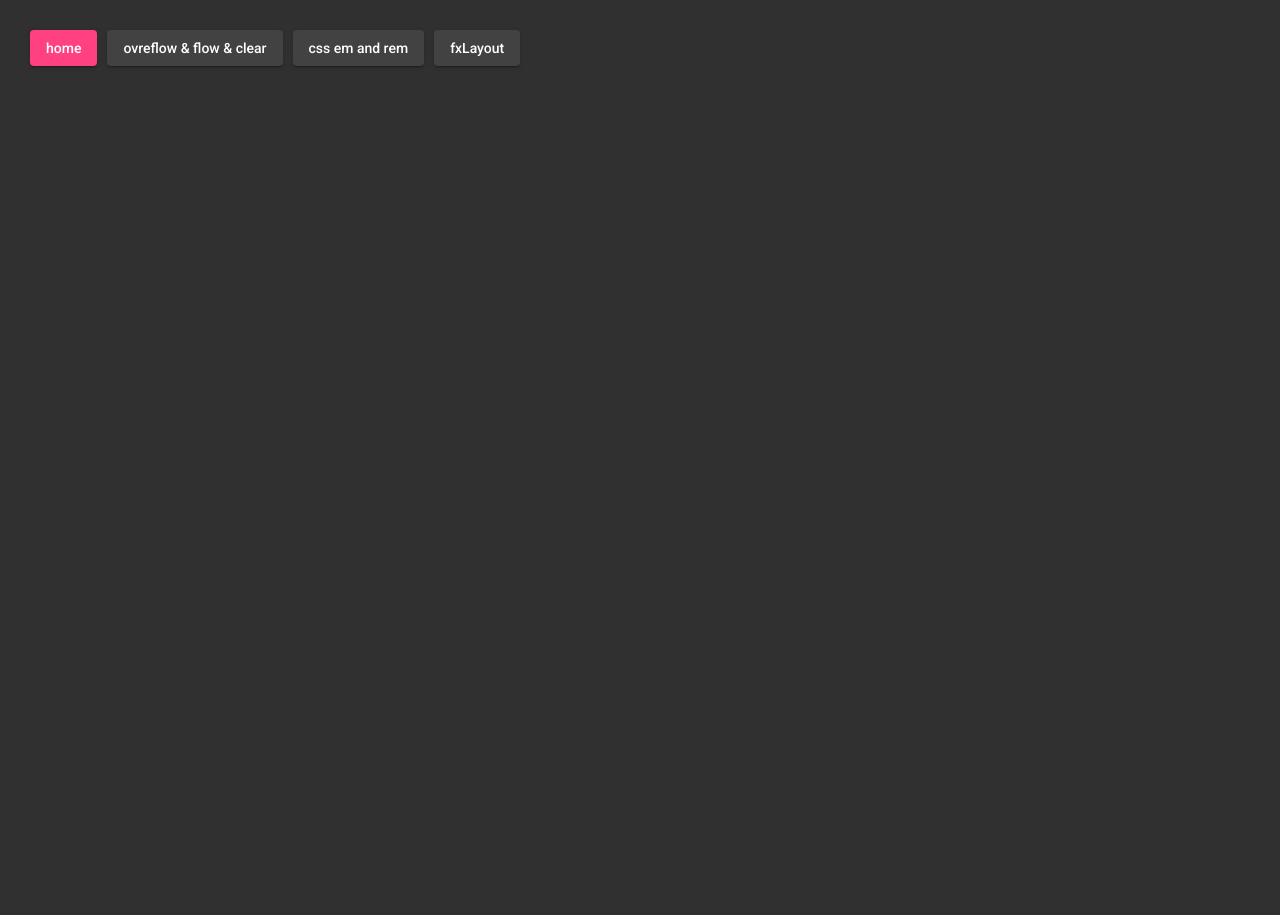
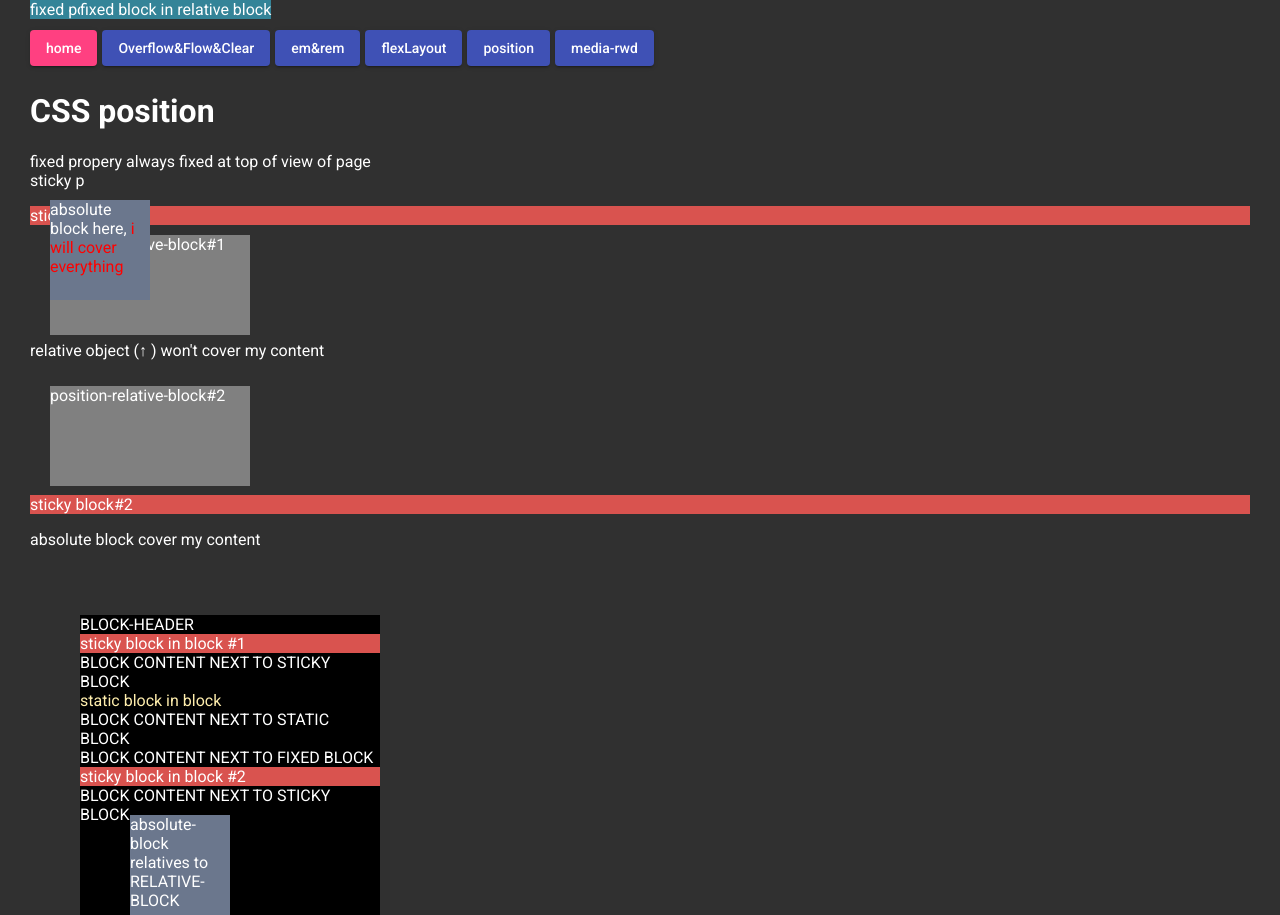
Before and after one commit to maxwolf621/CSS-Angular-Flex-Layout-, an Angular app: page /position in a window 1280 px wide. Before the commit this address led to /. Before the commit the page ends 860 px from the top, so only its background shows below. Built offline with nearby package versions, Linux system fonts and the light colour scheme.

Commit message:
9 files modified, 3 added

```diff
--- a/src/app/app-routing.module.ts
+++ b/src/app/app-routing.module.ts
@@ -6,6 +6,7 @@ import { EmandremComponent } from './emandrem/emandrem.component';
 import { MediarwdComponent } from './mediarwd/mediarwd.component';
 import { CssflexComponent } from './cssflex/cssflex.component';
 import { FxLayoutComponent } from './fx-layout/fx-layout.component';
+import { PositionComponent } from './position/position.component';
 
 const routes: Routes = [
   { path: '', redirectTo: 'home', pathMatch: 'full' },
@@ -18,6 +19,8 @@ const routes: Routes = [
   { path: 'mediarwd', component: MediarwdComponent },
   { path: 'cssflex', component: CssflexComponent },
   { path: 'flexlayout', component: FxLayoutComponent },
+  { path: 'media-rwd', component: MediarwdComponent },
+  { path: 'position', component: PositionComponent },
 ];
 
 @NgModule({
--- a/src/app/app.component.html
+++ b/src/app/app.component.html
@@ -1,7 +1,12 @@
-<div fxLayoutGap="10">
-  <button mat-raised-button routerLink="home" color="accent">home</button>
-  <button mat-raised-button routerLink="ofc">ovreflow & flow & clear</button>
-  <button mat-raised-button routerLink="emandrem">css em and rem</button>
-  <button mat-raised-button routerLink="flexlayout">fxLayout</button>
-</div>
+<ng-container *ngFor="let com of coms">
+  <button
+    class="buttons-layout"
+    mat-raised-button
+    routerLink="{{ com.link }}"
+    color="{{ com.name === 'home' ? 'accent' : 'primary' }}"
+  >
+    {{ com.name }}
+  </button>
+</ng-container>
+
 <router-outlet></router-outlet>
--- a/src/app/app.component.scss
+++ b/src/app/app.component.scss
@@ -1,3 +1,6 @@
 p {
   font-family: Lato;
 }
+.buttons-layout {
+  margin: 0 5px 5px 0;
+}
--- a/src/app/app.component.ts
+++ b/src/app/app.component.ts
@@ -5,4 +5,13 @@ import { Component, VERSION } from '@angular/core';
   templateUrl: './app.component.html',
   styleUrls: ['./app.component.scss'],
 })
-export class AppComponent {}
+export class AppComponent {
+  coms = [
+    { name: 'home', link: 'home' },
+    { name: 'Overflow&Flow&Clear', link: 'ofc' },
+    { name: 'em&rem', link: 'emandrem' },
+    { name: 'flexLayout', link: 'flexlayout' },
+    { name: 'position', link: 'position' },
+    { name: 'media-rwd', link: 'media-rwd' },
+  ];
+}
--- a/src/app/emandrem/emandrem.component.html
+++ b/src/app/emandrem/emandrem.component.html
@@ -1 +1,5 @@
 <h1>Em and Rem Usage</h1>
+
+<div class="em-parent">
+  <div class="em-child"></div>
+</div>
--- a/src/app/fx-layout/fx-layout.component.html
+++ b/src/app/fx-layout/fx-layout.component.html
@@ -1,24 +1,34 @@
-<div id="card-list" class="wrapper" fxLayout="row wrap" fxLayout.lt-sm="column"
-                    fxLayoutGap="1rem"
-                    fxLayoutAlign="flex-start">
-
-    <ng-container *ngFor="let _ of [1,2,3,4,5,6]">
-        <div class="item"
-        fxFlex="0 1 calc(33.3% - 1rem)"
-        fxFlex.lt-md="0 1 calc(50% - 1rem)"
-        fxFlex.lt-sm="calc(100% - 1rem)"></div>
-    </ng-container>
+<p></p>
+<div
+  id="card-list"
+  class="wrapper"
+  fxLayout="row wrap"
+  fxLayout.lt-sm="column"
+  fxLayoutGap="1rem"
+  fxLayoutAlign="flex-start"
+>
+  <ng-container *ngFor="let _ of [1, 2, 3, 4, 5, 6]">
+    <div
+      class="item"
+      fxFlex="0 1 calc(33.3% - 1rem)"
+      fxFlex.lt-md="0 1 calc(50% - 1rem)"
+      fxFlex.lt-sm="calc(100% - 1rem)"
+    ></div>
+  </ng-container>
 </div>
 
+<br />
 
-<br>
-
-<div class="container" gdAreas="header header header | sidebar content sidebar1 | sidebar footer sidebar1" gdRows = "25% 100px auto">
+<div
+  class="container"
+  gdAreas="header header header | sidebar content sidebar1 | sidebar footer sidebar1"
+  gdRows="25% 100px auto"
+>
   <div class="header" gdArea="header">header Angular Grid</div>
   <div class="sidebar" gdArea="sidebar">sidebar</div>
-  <div class='blocks content' gdArea='content'>
-    <p> I'm Content </p>
+  <div class="blocks content" gdArea="content">
+    <p>I'm Content</p>
   </div>
   <div class="sidebar" gdArea="sidebar1">sidebar</div>
-  <div class='blocks footer' gdArea='footer'>Footer</div>
+  <div class="blocks footer" gdArea="footer">Footer</div>
 </div>
--- a/src/app/home/home.component.ts
+++ b/src/app/home/home.component.ts
@@ -6,5 +6,4 @@ import { Component, HostBinding, OnInit } from '@angular/core';
   templateUrl: './home.component.html',
   styleUrls: ['./home.component.scss'],
 })
-export class HomeComponent {
-}
+export class HomeComponent {}
--- a/src/app/ofc/ofc.component.html
+++ b/src/app/ofc/ofc.component.html
@@ -1,70 +1,8 @@
-<html>
-  <head>
-    <style>
-      div.common{
-          width: 300px;`
-          height: 80px;
-          border: 1px solid black;
-          margin-top : 10px;
-      }
-      div.overflow-auto{
-          overflow: auto;
-      }
-      div.overflow-hidden{
-          overflow : hidden;
-      }
-      div.overflow-scroll{
-          overflow: scroll;
-      }
-      div.overflow-xy {
-          overflow-x: auto; /* Hide horizontal scrollbar */
-          overflow-y: auto; /* Add vertical scrollbar */
-      }
-      div.overflow-visible {
-        width: 200px;
-        height: 65px;
-        border: 1px solid;
-        overflow: visible;
-      }
-      div#parent1 {   /** float **/
-        float: right;
-        padding: 15px;
-      }
-      .div1 {
-        background: red;
-      }
-      .div2 {
-        background: yellow;
-      }
-      .div3 {
-        background: green;
-      }
-      div#parent2 {  /** float **/
-        float: left;
-        padding: 15px;
-      }
-      .divP1 {
-        background: red;
-      }
-      .divP2 {
-        background: yellow;
-      }
-      .divP3 {
-        background: green;
-      }
-      div.normalDiv{
-        border : 1px solid red;
-        text-align : center;
-      }
-    </style>
-  </head>
-  <body>
 <h3>overflow : visible (default)</h3>
-    <p>有Overflow</p>
-    <div class="overflow-visible">
-      You can use the overflow property when you want to have better control of
-      the layout. The overflow property specifies what happens if content
-      overflows an element's box.
+<div class="overflow-visible common">
+  You can use the overflow property when you want to have better control of the
+  layout. The overflow property specifies what happens if content overflows an
+  element's box.
 </div>
 
 <br />
@@ -74,34 +12,34 @@
 
 <h3>overflow : auto</h3>
 <div class="overflow-auto common">
-      You can use the overflow property when you want to have better control of
-      the layout. The overflow property specifies what happens if content
-      overflows an element's box.
+  You can use the overflow property when you want to have better control of the
+  layout. The overflow property specifies what happens if content overflows an
+  element's box.
 </div>
 
 <h3>overflow : hidden</h3>
 <p>hide the overflow part</p>
 <div class="overflow-hidden common">
-      You can use the overflow property when you want to have better control of
-      the layout. The overflow property specifies what happens if content
-      overflows an element's box.
+  You can use the overflow property when you want to have better control of the
+  layout. The overflow property specifies what happens if content overflows an
+  element's box.
 </div>
 
 <h3>overflow : scroll</h3>
 <p>scroll bar to avoid overflow</p>
 <div class="overflow-scroll common">
-      You can use the overflow property when you want to have better control of
-      the layout. The overflow property specifies what happens if content
-      overflows an element's box. You can use the overflow property when you
-      want to have better control of the layout. The overflow property specifies
-      what happens if content overflows an element's box.
+  You can use the overflow property when you want to have better control of the
+  layout. The overflow property specifies what happens if content overflows an
+  element's box. You can use the overflow property when you want to have better
+  control of the layout. The overflow property specifies what happens if content
+  overflows an element's box.
 </div>
 
 <h3>overflow :overflow-x and overflow-y setup</h3>
 <div class="overflow-xy common">
-      You can use the overflow property when you want to have better control of
-      the layout. The overflow property specifies what happens if content
-      overflows an element's box.
+  You can use the overflow property when you want to have better control of the
+  layout. The overflow property specifies what happens if content overflows an
+  element's box.
 </div>
 
 <h4>Flow & Clear</h4>
@@ -126,5 +64,3 @@
 <div class="normalDiv">Div 1</div>
 <div class="normalDiv">Div 2</div>
 <div class="normalDiv">Div 3</div>
-  </body>
-</html>
--- a/src/app/ofc/ofc.component.scss
+++ b/src/app/ofc/ofc.component.scss
@@ -0,0 +1,56 @@
+div.common {
+  width: 300px;
+  height: 80px;
+  border: 2px solid red;
+  margin-top: 10px;
+}
+div.overflow-auto {
+  overflow: auto;
+}
+div.overflow-hidden {
+  overflow: hidden;
+}
+div.overflow-scroll {
+  overflow: scroll;
+}
+div.overflow-xy {
+  overflow-x: auto; /* Hide horizontal scrollbar */
+  overflow-y: auto; /* Add vertical scrollbar */
+}
+div.overflow-visible {
+  width: 200px;
+  height: 65px;
+  overflow: visible;
+}
+div#parent1 {
+  /** float **/
+  float: right;
+  padding: 15px;
+}
+.div1 {
+  background: red;
+}
+.div2 {
+  background: yellow;
+}
+.div3 {
+  background: green;
+}
+div#parent2 {
+  /** float **/
+  float: left;
+  padding: 15px;
+}
+.divP1 {
+  background: red;
+}
+.divP2 {
+  background: yellow;
+}
+.divP3 {
+  background: green;
+}
+div.normalDiv {
+  border: 1px solid red;
+  text-align: center;
+}
--- /dev/null
+++ b/src/app/position/position.component.css
@@ -0,0 +1,48 @@
+#block {
+  position: relative;
+  top: 10px;
+  left: 20px;
+  width: 200px;
+  height: 100px;
+  background-color: grey;
+}
+#out_block {
+  position: relative;
+  top: 50px;
+  left: 50px;
+  width: 300px;
+  height: 300px;
+  background-color: black;
+}
+#absolute-block {
+  position: absolute;
+  top: 200px;
+  left: 50px;
+  width: 100px;
+  height: 100px;
+  background-color: #6b778d;
+}
+#out_block1 {
+  height: 3000px;
+}
+#out_block:hover #absolute_block {
+  display: block;
+}
+#fixed-block {
+  display: flex;
+  flex-direction: row;
+  justify-content: space-between;
+  position: fixed;
+  top: 0px;
+  background-color: #348498;
+  gap: 10px 10px;
+}
+#sticky-block {
+  position: sticky;
+  top: 0px;
+  background-color: #d9534f;
+}
+#staticBlock {
+  position: static;
+  background-color: grey;
+}
--- /dev/null
+++ b/src/app/position/position.component.html
@@ -0,0 +1,33 @@
+<h1>CSS position</h1>
+<p> fixed propery always fixed at top of view of page <br/> sticky p
+
+<div id="sticky-block">sticky block#1</div>
+
+<div id="block">position-relative-block#1</div>
+<p>relative object (&uarr; ) won't cover my content</p>
+
+<div id="fixed-block">fixed position</div>
+
+<div id="block">position-relative-block#2</div>
+
+<br />
+
+<div id="sticky-block">sticky block#2</div>
+<div id="absolute-block">
+  absolute block here,
+  <span [style.color]="'red'">i will cover everything</span>
+</div>
+<p>absolute block cover my content</p>
+
+<div id="out_block">
+  BLOCK-HEADER
+  <div id="sticky-block">sticky block in block #1</div>
+  BLOCK CONTENT NEXT TO STICKY BLOCK<br />
+  <div id="static-block" [style.color]="'#ffeead'">static block in block</div>
+  BLOCK CONTENT NEXT TO STATIC BLOCK<br />
+  <div id="absolute-block">absolute-block relatives to RELATIVE-BLOCK</div>
+  <div id="fixed-block">fixed block in relative block</div>
+  BLOCK CONTENT NEXT TO FIXED BLOCK
+  <div id="sticky-block">sticky block in block #2</div>
+  BLOCK CONTENT NEXT TO STICKY BLOCK
+</div>
--- /dev/null
+++ b/src/app/position/position.component.ts
@@ -0,0 +1,15 @@
+import { Component, OnInit } from '@angular/core';
+
+@Component({
+  selector: 'app-position',
+  templateUrl: './position.component.html',
+  styleUrls: ['./position.component.css']
+})
+export class PositionComponent implements OnInit {
+
+  constructor() { }
+
+  ngOnInit() {
+  }
+
+}
```
Lines whose indentation alone changed are shown as unchanged.
